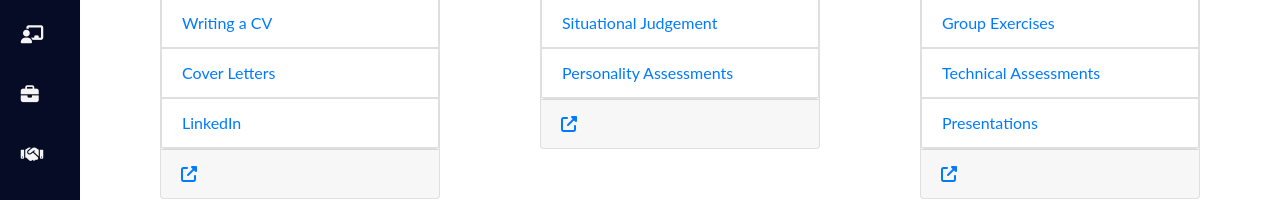
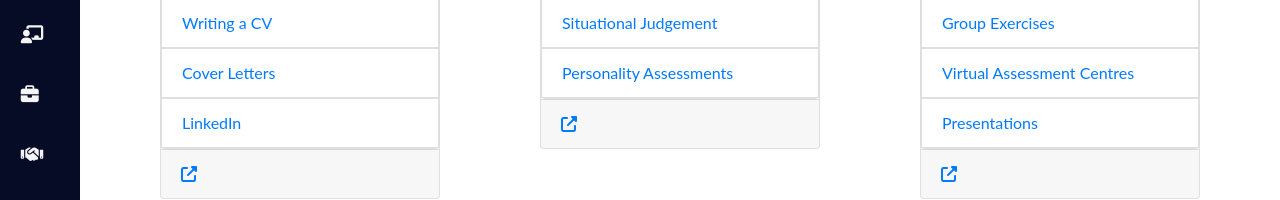
Before and after one commit to flyte99/placement-prepared, a React (Create React App) app: page / in a window 1280 px wide. Shown: the part 195-395 px from the top of the page. Built offline with nearby package versions, Linux system fonts and the light colour scheme.

Commit message:
Add content for Virtual Assessment Centres

```diff
--- a/src/components/App/App.jsx
+++ b/src/components/App/App.jsx
@@ -23,7 +23,7 @@ class App extends Component {
 
             {title: 'Assessment Centres', path: '/assessment_centres'},
             {title: 'Group Exercises', path: '/assessment_centres/group_exercises'},
-            {title: 'Technical Assessments', path: '/assessment_centres/technical_assessments'},
+            {title: "Virtual Assessment Centres", path: "/assessment_centres/virtual"},
             {title: 'Presentations', path: '/assessment_centres/presentations'},
 
             {title: 'Interviews', path: '/interviews'},
--- a/src/components/Pages/HomePage/HomePage.jsx
+++ b/src/components/Pages/HomePage/HomePage.jsx
@@ -35,7 +35,7 @@ class HomePage extends Component {
                     icon: <i className='fas fa-briefcase'/>,
                     subpages: [
                         {title: 'Group Exercises', path: '/assessment_centres/group_exercises'},
-                        {title: 'Technical Assessments', path: '/assessment_centres/technical_assessments'},
+                        {title: "Virtual Assessment Centres", path: "/assessment_centres/virtual"},
                         {title: 'Presentations', path: '/assessment_centres/presentations'},
                     ],
                 },
--- a/src/tmp/Assessment Centres.json
+++ b/src/tmp/Assessment Centres.json
@@ -10,9 +10,9 @@
       "summary": "Applicants are placed into groups and expected to solve a problem by working together and agreeing on a solution within a set time limit"
     },
     {
-      "title": "Technical Assessments",
-      "path": "/assessment_centres/technical_assessments",
-      "summary": "Technical assessments are used to test an applicant's technical knowledge by solving problems or completing tasks"
+      "title": "Virtual Assessment Centres",
+      "path": "/assessment_centres/virtual",
+      "summary": "During the coronavirus pandemic, some graduate employers moved to running virtual or digital assessment centres instead"
     },
     {
       "title": "Presentations",
@@ -25,6 +25,15 @@
       "type": "text",
       "heading": "Preparation",
       "material": "Before an assessment centre applicants are sent information by the potential employer, such as the schedule, dress code and location. Research into the company (and competitors), industry, role and details of the opportunity on offer is vital preparation before an Assessment Centre as it will help in interviews, presentations and conversations throughout the day."
+    },
+    {
+      "type": "text",
+      "heading": "Technical Assessments",
+      "material": "Technical assessments are used to test an applicant's technical knowledge by solving problems or completing tasks. Technical assessments will vary between organisations from commenting on a range of scenarios or hypothetical situations of increasing complexity to brain teasers. Recruiters may also ask candidates to work on a short design exercise or code analysis activity. The aim of these assessments is to show recruiters that you can react to unfamiliar situations while keeping calm and giving your best solution to the problem. Similar to other aspects of the recruitment process, the answer you give is not important so don't worry about getting it \"right\" because knowledge can be taught whereas the recruiter is assessing how you think."
+    },
+    {
+      "type": "video",
+      "material": "https://youtu.be/DIR_rxusO8Q"
     }
   ]
 }
--- a/src/tmp/Technical Assessments.json
+++ /dev/null
@@ -1,8 +0,0 @@
-{
-  "title": "Technical Assessments",
-  "path": "/assessment_centres/technical_assessments",
-  "subpages": [],
-  "content": [
-
-  ]
-}
--- /dev/null
+++ b/src/tmp/Virtual Assessment Centres.json
@@ -0,0 +1,52 @@
+{
+  "title": "Virtual Assessment Centres",
+  "path": "/assessment_centres/virtual",
+  "subpages": [],
+  "content": [
+    {
+      "type": "text",
+      "display": "list",
+      "heading": "Basics",
+      "section_description": "It is not clear how permanent the change will be to having virtual assessment centres but due to the ongoing pandemic, they are becoming increasingly popular. Virtual assessment centres are a way for an employer to get a group of candidates together online to be assessed for its graduate or work experience programmes. Just as with an in-person assessment centre, activities could include:",
+      "material": [
+        "Information Sessions",
+        "Question and Answer Sessions",
+        "A Group Exercise - Can be based on a case study",
+        "An Individual Case Study Exercise - Technical Assessment",
+        "A Presentation",
+        "An Interview"
+      ]
+    },
+    {
+      "type": "text",
+      "heading": "Differences from In-Person Assessment Centres",
+      "material": "An advantage of an in-person assessment centre is that you visit the employer’s offices, talk to employees and get a sense of whether you can see yourself working there. This is harder to do on a virtual platform. Although some companies have put together videos of their teams and offices for candidates to watch beforehand, it is not quite the same. It is useful to ask questions that will help you work out whether the employer will suit you (this could be during your interview or in an information session). Asking \"What do you like best about working here?\" will get you the information you seek in a tactful way. If you are made an offer by an employer, its recruiters will answer any questions you have if you are still making up your mind. They may also put you in touch with current employees for an informal chat."
+    },
+    {
+      "type": "text",
+      "display": "list",
+      "heading": "Structure",
+      "section_description": "Typically, virtual assessment centres last between two and three hours but they may last longer depending on the number of activities set. Recruiters build in time to check that the technology is working. They also leave time for comfort and refreshment breaks. You usually log into a video or specifically designed assessment platform and for certain activities, you may go off into separate \"rooms\" with other candidates. It is usual to be given detailed information before the assessment centre to help you prepare and to put you at ease. For example:",
+      "material": [
+        "Timetable",
+        "Information about what each exercise involves and the skills they are assessing",
+        "Some tips on how to approach each exercise",
+        "Guidance on dress codes",
+        "Joining instructions for the technical platform they are using",
+        "Information on what to ‘bring with you’, eg notepad and pen",
+        "Contact details for the recruitment team if you have any specific questions"
+      ]
+    },
+    {"type": "text",
+      "display": "list",
+      "heading": "Technical Elements",
+      "section_description": "If you have a choice of devices, choose the one that gives you the best audio and picture and don't worry about any technical difficulties, the recruiters will do all they can to help. To prepare for the technical elements of a virtual assessment centre, you should:",
+      "material": [
+        "Ask that people who share your WiFi signal avoid using it if possible to give yourself the best chance of connecting",
+        "Make sure your device is fully charged before you begin and have your charger handy",
+        "Practice positioning yourself in front of the camera so that you care seen in the best light - If seeing your face in the corner of the screen makes you self-conscious, see if the video platform functionality allows you to \"hide\" your picture. If not, consider putting a post-it or similar over your picture",
+        "Do a sound check well in advance to check for any issues with audio",
+        "Make sure you are comfortable and sitting upright"
+      ]}
+  ]
+}
```
